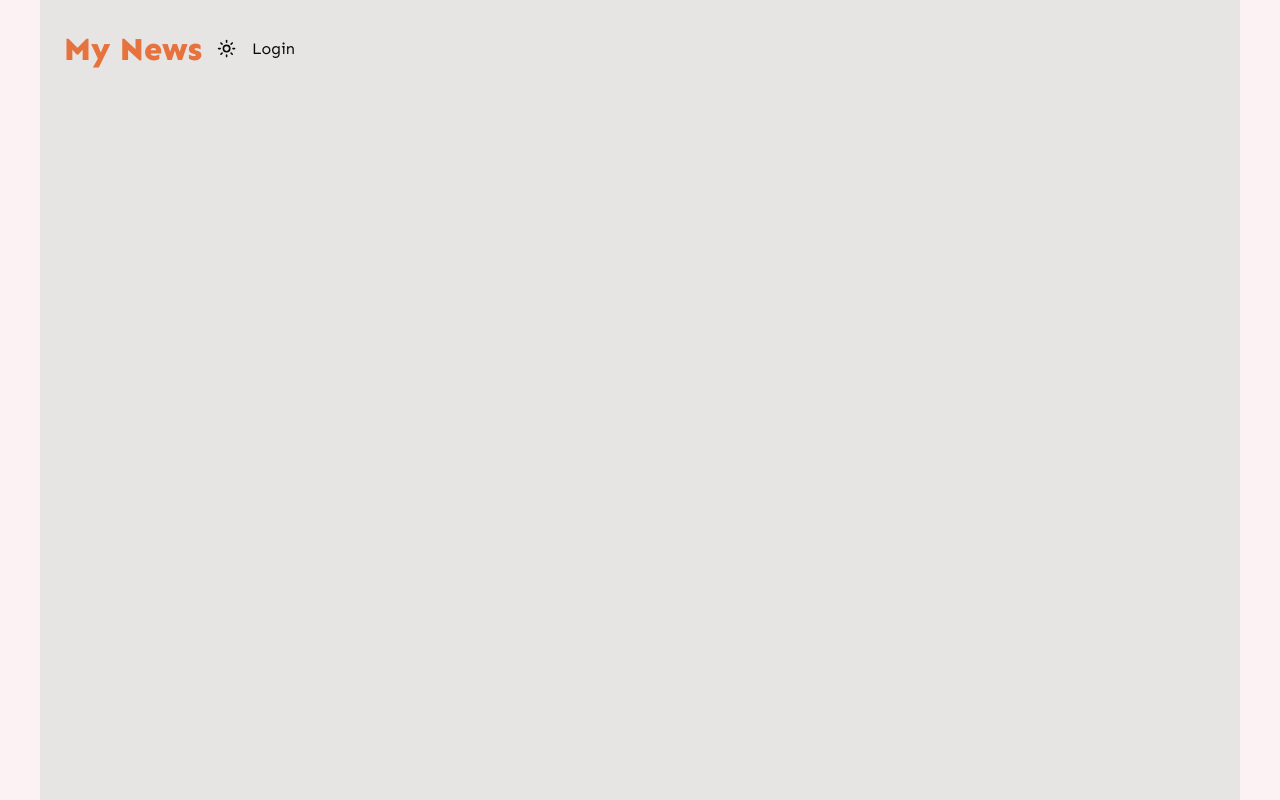
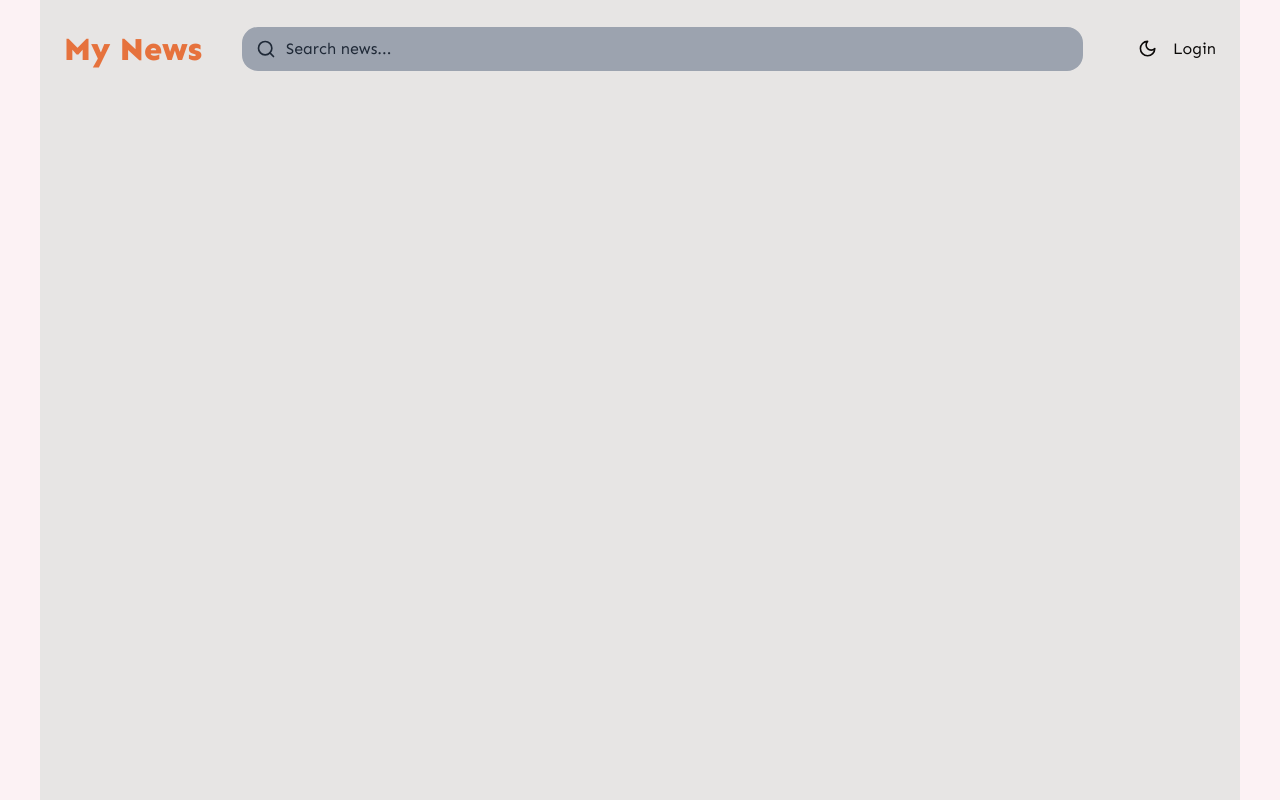
Before and after one commit to ValeraKaktotak/React-TS-News-App, a React (Vite) app: page / in a window 1280 px wide. Built offline with nearby package versions, Linux system fonts and the light colour scheme.

Commit message:
added Search component

```diff
--- a/package.json
+++ b/package.json
@@ -15,6 +15,7 @@
     "react": "^18.3.1",
     "react-dom": "^18.3.1",
     "react-router-dom": "^6.26.2",
+    "react-use": "^17.5.1",
     "tailwind-merge": "^2.5.2"
   },
   "devDependencies": {
--- a/src/components/Header.tsx
+++ b/src/components/Header.tsx
@@ -3,14 +3,18 @@ import type { FC } from 'react'
 //Components
 import Logo from '@/components/common/Logo'
 import ThemeToggler from '@/components/common/ThemeToggler'
+import { SearchComponent } from './common/SearchComponent'
 
 export const Header: FC = () => {
 	return (
-		<section className='flex w-full items-center'>
+		<section className='flex w-full items-center gap-10'>
 			<Logo text='My News' className='text-primary' />
-			<div className='flex items-center'>
-				<ThemeToggler />
-				<div>Login</div>
+			<div className='flex flex-1 items-center justify-between gap-10'>
+				<SearchComponent />
+				<div className='flex items-center'>
+					<ThemeToggler />
+					<div>Login</div>
+				</div>
 			</div>
 		</section>
 	)
--- /dev/null
+++ b/src/components/common/SearchComponent.tsx
@@ -0,0 +1,96 @@
+import { Search } from 'lucide-react'
+import { useRef, useState, type FC } from 'react'
+import { Link } from 'react-router-dom'
+import { useClickAway, useDebounce } from 'react-use'
+
+//Utils
+import { cn } from '@/libs/utils'
+
+//Types
+import { ISingleNews } from '@/types/news-types'
+
+interface ISearchComponent {
+	className?: string
+}
+
+export const SearchComponent: FC<ISearchComponent> = ({ className }) => {
+	const [focused, setFocused] = useState<boolean>(false)
+	const [searchQuery, setSearchQuery] = useState<string>('')
+	const [searchedNews, setSearchedNews] = useState<ISingleNews | null>(null)
+
+	const ref = useRef(null)
+
+	useClickAway(ref, () => {
+		setFocused(false)
+	})
+
+	const onClickItem = () => {
+		setFocused(false)
+		setSearchQuery('')
+		setSearchedNews(null)
+	}
+
+	useDebounce(
+		async () => {
+			try {
+				console.log(searchQuery)
+				//const res = await fetchSearchNews(searchQuery)
+				//setProducts(res)
+			} catch (error) {
+				console.log(error)
+			}
+		},
+		250,
+		[searchQuery]
+	)
+
+	return (
+		<>
+			{focused && <div className='fixed inset-0 z-30 bg-black/50'></div>}
+			<div
+				ref={ref}
+				className={cn(
+					className,
+					'relative z-30 flex h-11 flex-1 justify-between rounded-2xl'
+				)}
+			>
+				<Search className='absolute left-3 top-1/2 h-5 translate-y-[-50%] text-gray-800' />
+				<input
+					className='w-full rounded-2xl bg-gray-400 pl-11 pr-5 outline-none text-black placeholder-gray-800'
+					type='text'
+					placeholder='Search news...'
+					onFocus={() => setFocused(true)}
+					value={searchQuery}
+					onChange={(e: React.ChangeEvent<HTMLInputElement>) =>
+						setSearchQuery(e.target.value)
+					}
+				/>
+
+				{searchedNews && searchedNews?.data.length > 0 && (
+					<div
+						className={cn(
+							'invisible absolute top-14 z-30 w-full rounded-xl bg-white py-2 opacity-0 shadow-md transition-all duration-200',
+							focused && 'visible top-12 opacity-100'
+						)}
+					>
+						{searchedNews.data.map(news => (
+							<Link
+								key={news.title}
+								to={`#`}
+								className='flex w-full items-center gap-3 px-3 py-2 hover:bg-primary/20'
+								onClick={onClickItem}
+							>
+								<img
+									className='h-8 w-8 rounded-sm'
+									src={news.image}
+									alt={news.title}
+								/>
+								<span>{news.title}</span>
+							</Link>
+						))}
+					</div>
+				)}
+			</div>
+		</>
+	)
+}
--- a/src/components/common/ThemeToggler.tsx
+++ b/src/components/common/ThemeToggler.tsx
@@ -29,8 +29,8 @@ const ThemeToggler: FC = () => {
 				onClick={() => (theme === 'light' ? setDark() : setLight())}
 				className='h-[50px] w-[50px] rounded-full flex justify-center items-center'
 			>
-				<SunIcon className='h-[1.2rem] w-[1.2rem] rotate-0 scale-100 transition-all dark:rotate-90 dark:scale-0' />
-				<MoonIcon className='absolute h-[1.2rem] w-[1.2rem] rotate-90 scale-0 transition-all dark:rotate-0 dark:scale-100' />
+				<MoonIcon className='h-[1.2rem] w-[1.2rem] rotate-0 scale-100 transition-all dark:rotate-90 dark:scale-0' />
+				<SunIcon className='absolute h-[1.2rem] w-[1.2rem] rotate-90 scale-0 transition-all dark:rotate-0 dark:scale-100' />
 			</button>
 		</div>
 	)
--- a/src/index.css
+++ b/src/index.css
@@ -15,23 +15,23 @@
 		-webkit-font-smoothing: antialiased;
 		-moz-osx-font-smoothing: grayscale;
 
+		--main-background: #e7e5e4;
 		--background: #ffffff;
 		--foreground: #0c0a09;
 		--primary: #e6723d;
 		--primary-foreground: #fafaf9;
 		--tertiary: #fcf2f4;
-		--border: #e7e5e4;
 		--input: #e7e5e4;
 		--ring: #f97316;
 	}
 
 	.dark {
+		--main-background: #292524;
 		--background: #0c0a09;
 		--foreground: #fafaf9;
 		--primary: #ea580c;
 		--primary-foreground: #fafaf9;
 		--tertiary: #303246;
-		--border: #292524;
 		--input: #292524;
 		--ring: #ea580c;
 	}
--- a/src/layout/Layout.tsx
+++ b/src/layout/Layout.tsx
@@ -9,7 +9,7 @@ type ILayout = {
 
 export const Layout: FC<ILayout> = ({ children }) => {
 	return (
-		<div className='app bg-border h-screen w-[1200px] m-auto p-6 transition-colors duration-500 ease-in-out text-foreground'>
+		<div className='app bg-mainBackground h-screen w-[1200px] m-auto p-6 transition-colors duration-500 ease-in-out text-foreground'>
 			<Header />
 			{children}
 		</div>
--- /dev/null
+++ b/src/types/news-types.ts
@@ -0,0 +1,22 @@
+export interface ISingleNews {
+	pagination: Pagination
+	data: ISingleNewsData[]
+}
+interface ISingleNewsData {
+	author: string
+	title: string
+	description: string
+	url: string
+	source: string
+	image: string
+	category: string
+	language: string
+	country: string
+	published_at: string
+}
+interface Pagination {
+	limit: number
+	offset: number
+	count: number
+	total: number
+}
--- a/tailwind.config.js
+++ b/tailwind.config.js
@@ -5,7 +5,7 @@ export default {
 	theme: {
 		extend: {
 			colors: {
-				border: 'var(--border)',
+				mainBackground: 'var(--main-background)',
 				input: 'var(--input)',
 				ring: 'var(--ring)',
 				background: 'var(--background)',
```
Also changed, not shown: 1 other file (tests, documents, lock files or other folders).
